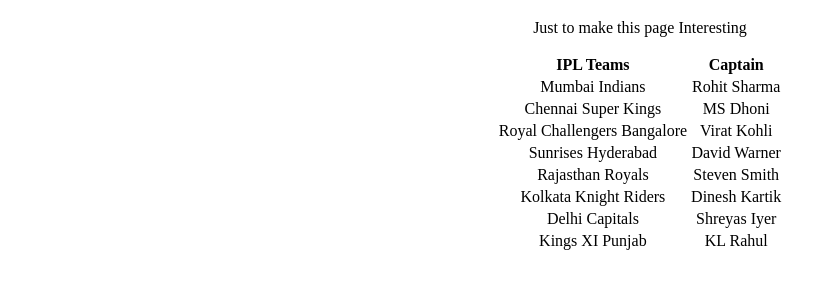
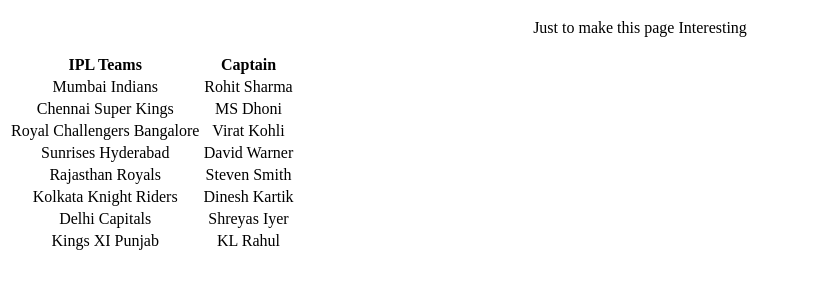
Before and after one commit to swapniltri/MYproject, a plain HTML site: page myFirstRepo/index.html in a window 1280 px wide. Shown: the part 61-350 px from the top of the page, without its empty margins (0-833 px from the left). Drawn offline with Linux system fonts and the light colour scheme.

Commit message:
Update styles.css

```diff
--- a/myFirstRepo/styles.css
+++ b/myFirstRepo/styles.css
@@ -7,5 +7,5 @@ h1 {
 }
 
 table {
-    margin:0 auto 0 auto;
+    margin:0;
 }
```
